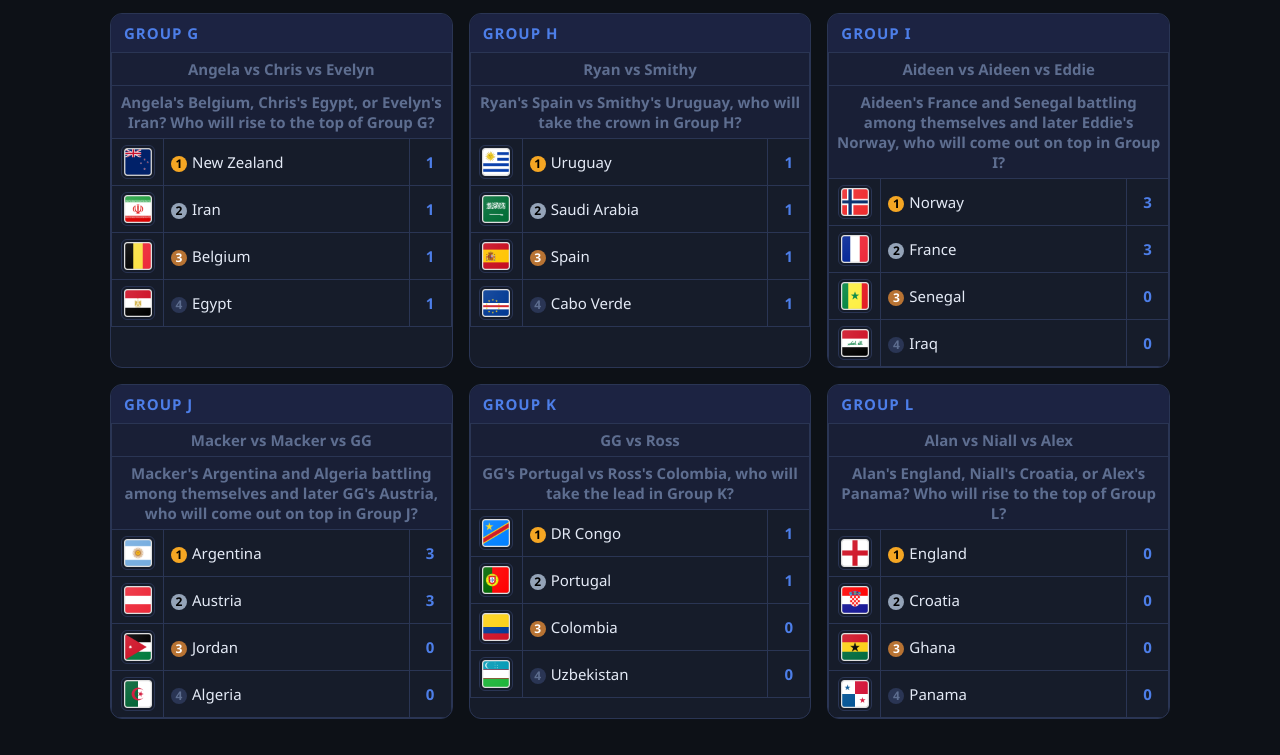
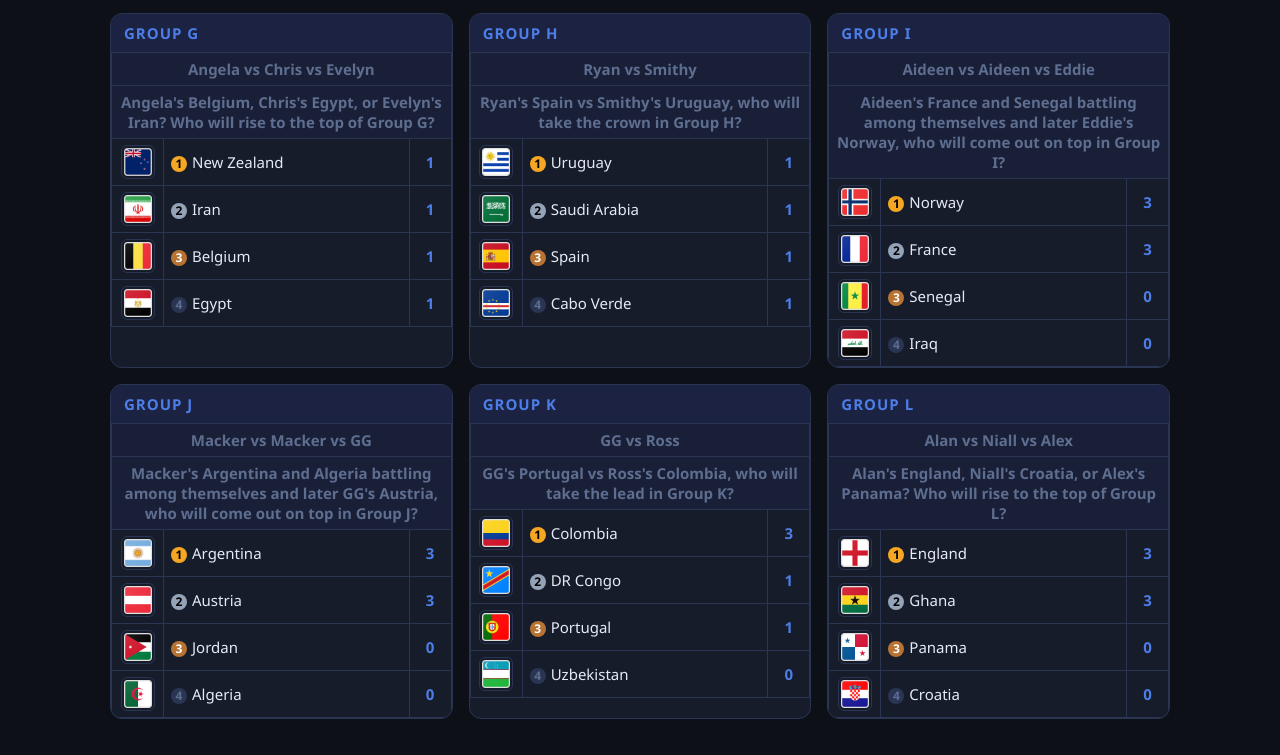
Before and after one commit to 6-GG-9/sweepstakes-kcs_2026, a plain HTML site: page index.html in a window 1280 px wide. Shown: the part 2176-2931 px from the top of the page. Drawn offline with Linux system fonts and the light colour scheme.

Commit message:
Updaet Group K & L

```diff
--- a/index.html
+++ b/index.html
@@ -514,20 +514,20 @@ const TABLES = [
     title: "Group K",
     headers: ["GG vs Ross", "GG's Portugal vs Ross's Colombia, who will take the lead in Group K?"],
     rows: [
-      { rank: 2, img: "Group K/Portugal.png", text: "Portugal", number: 1 },
-      { rank: 1, img: "Group K/DR Congo.png", text: "DR Congo", number:  1 },
+      { rank: 3, img: "Group K/Portugal.png", text: "Portugal", number: 1 },
+      { rank: 2, img: "Group K/DR Congo.png", text: "DR Congo", number:  1 },
       { rank: 4, img: "Group K/Uzbekistan.png", text: "Uzbekistan", number:  0 },
-      { rank: 3, img: "Group K/Colombia.png", text: "Colombia", number:  0 },
+      { rank: 1, img: "Group K/Colombia.png", text: "Colombia", number:  3 },
     ],
   },
   {
     title: "Group L",
     headers: ["Alan vs Niall vs Alex", "Alan's England, Niall's Croatia, or Alex's Panama? Who will rise to the top of Group L?"],
     rows: [
-      { rank: 1, img: "Group L/England.png", text: "England", number: 0 },
-      { rank: 2, img: "Group L/Croatia.png", text: "Croatia", number:  0 },
-      { rank: 3, img: "Group L/Ghana.png", text: "Ghana", number:  0 },
-      { rank: 4, img: "Group L/Panama.png", text: "Panama", number:  0 },
+      { rank: 1, img: "Group L/England.png", text: "England", number: 3 },
+      { rank: 4, img: "Group L/Croatia.png", text: "Croatia", number:  0 },
+      { rank: 2, img: "Group L/Ghana.png", text: "Ghana", number:  3 },
+      { rank: 3, img: "Group L/Panama.png", text: "Panama", number:  0 },
     ],
   },
 ];
```
